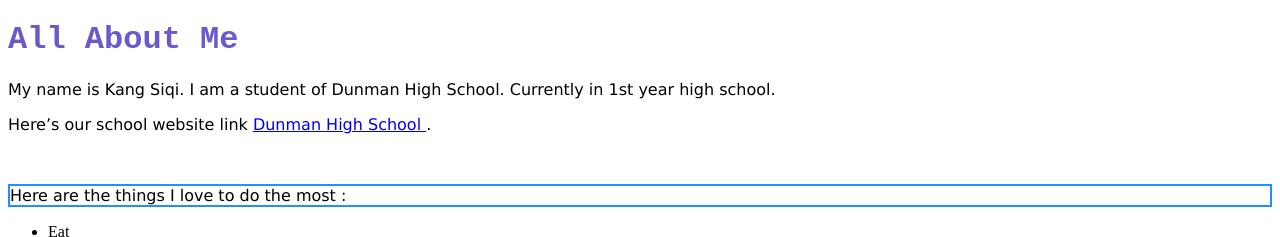
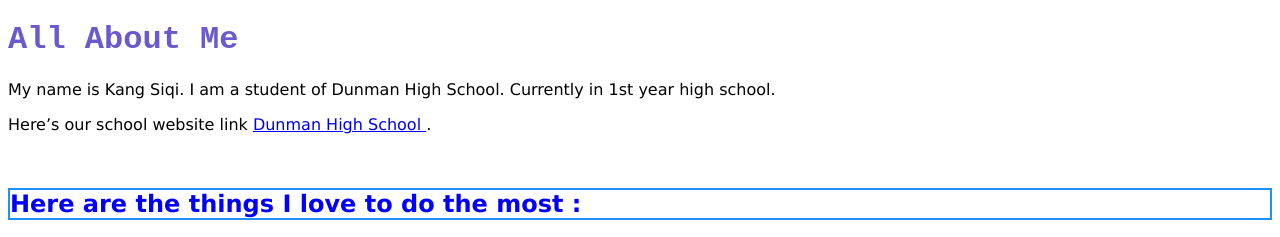
Before and after one commit to dhskangsiqi/dhskangsiqi.github.io, a plain HTML site: page index.html in a window 1280 px wide. Shown: the top 237 px of the page. Drawn offline with Linux system fonts and the light colour scheme.

Commit message:
Update index.html

```diff
--- a/index.html
+++ b/index.html
@@ -9,7 +9,7 @@ My name is Kang Siqi. I am a student of Dunman High School. Currently in 1st yea
 <p>
 Here’s our school website link <a href ="www.dhs.sg"> Dunman High School  </a>. </p>
 <br>
-<p style="border:2px solid DodgerBlue;"> Here are the things I love to do the most : </p>
+<h2 style="border:2px solid DodgerBlue;"> Here are the things I love to do the most : </h2>
 <ul>
 <li>Eat</li>
 <li>Do Sports (Badminton and running)</li>
```
